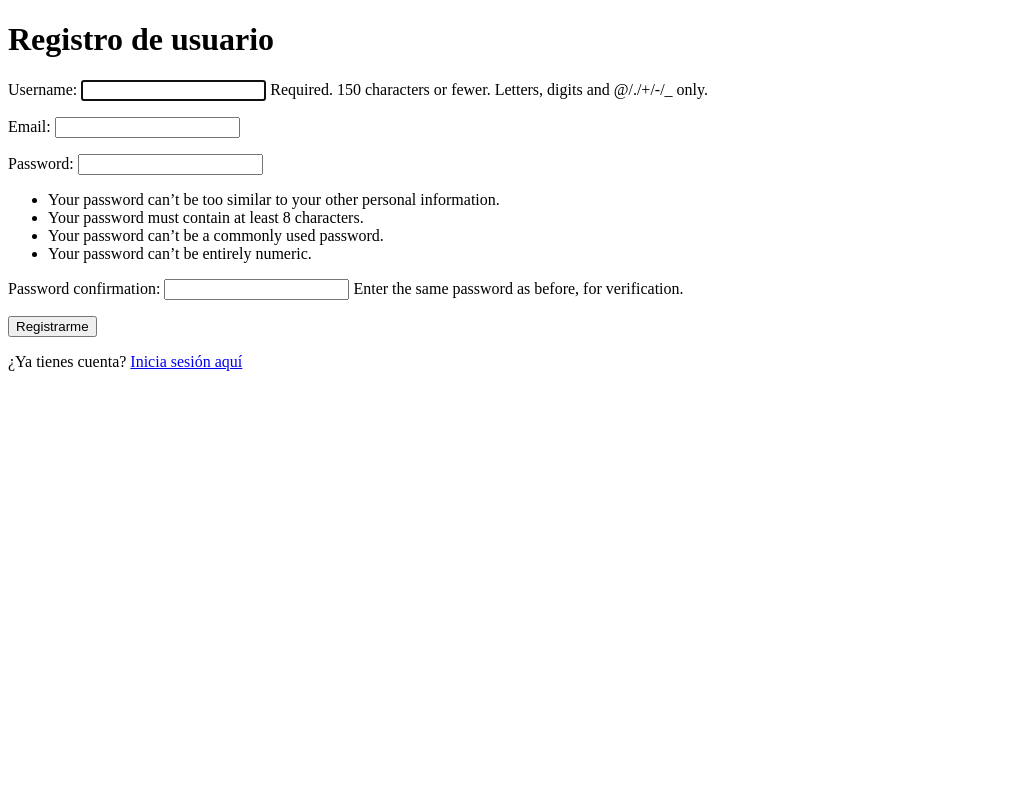
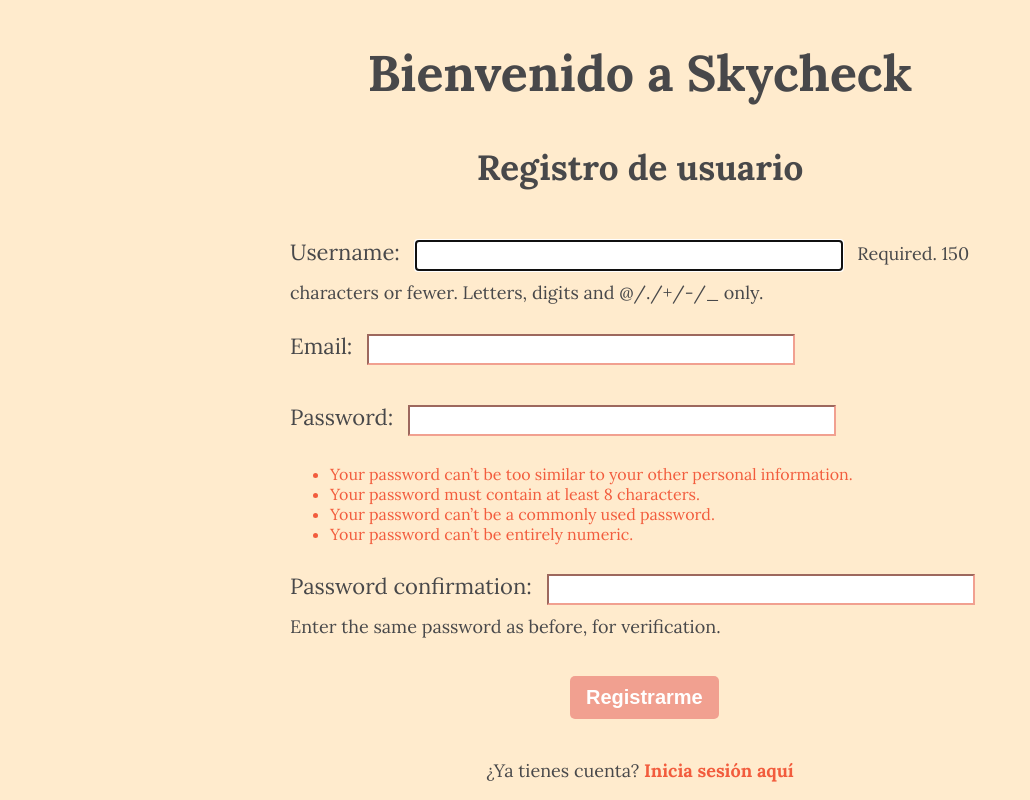
Before and after one commit to adrianla117/Weather_Project, a Django app: page /registro/ in a window 1280 px wide. Shown: the whole page, without its empty margins (0-1030 px from the left). Run offline with Django 5.2, Linux system fonts and the light colour scheme.

Commit message:
Estilos para el inicio de sesión y el registro de usuario

```diff
--- a/clima/templates/registration/registro.html
+++ b/clima/templates/registration/registro.html
@@ -3,14 +3,105 @@
 <head>
     <meta charset="UTF-8">
     <title>Registro</title>
+    <link href="https://fonts.googleapis.com/css2?family=Lora:ital,wght@0,400..700;1,400..700&display=swap" rel="stylesheet">
+    <style>
+        body {
+            font-family: "Lora", serif;
+            min-height: 100vh;
+            margin: 0;
+            padding: 0;
+            background-color: blanchedalmond;
+            display: flex;
+            flex-direction: column;
+            align-items: center;
+            justify-content: center;
+
+        }
+
+        .contenedor-registro {
+            width: 100%;
+            max-width: 700px;
+        }
+
+        h1 {
+            color: #48484A;
+            margin: 40px;
+            font-size: 50px;
+            text-align: center;
+        }
+
+        h2 {
+            color: #48484A;
+            margin: 40px;
+            font-size: 35px;
+            text-align: center;
+        }
+
+        form {
+            color: #F25C3D;
+        }
+
+        label {
+            font-size: 22px;
+        }
+
+        input {
+            margin: 10px;
+            width: 60%;
+            height: 25px;
+            border-color: #f1a090;
+        }
+
+        button {
+            background-color: #f1a090;
+            color: white;
+            border: none;
+            font-size: 20px;
+            font-weight: bold;
+            cursor: pointer;
+            border-radius: 5px;
+            padding: 10px 16px;
+            transition: background-color 0.5s ease;
+            margin: 20px;
+            text-align: center;
+            margin-left: 280px;
+        }
+
+        button:hover {
+            background-color: #F25C3D;
+        }
+
+        p {
+            font-size: 18px;
+            margin-top: 20px;
+            color: #48484A;
+        }
+
+        a {
+            color: #F25C3D;
+            text-decoration: none;
+            font-weight: bold;
+        }
+
+        a:hover {
+            text-decoration: underline;
+        }
+
+        .pregunta{
+            text-align: center;
+        }
+    </style>
 </head>
 <body>
-    <h1>Registro de usuario</h1>
-    <form method="post">
-        {% csrf_token %}
-        {{ form.as_p }}
-        <button type="submit">Registrarme</button>
-    </form>
-    <p>¿Ya tienes cuenta? <a href="{% url 'login' %}">Inicia sesión aquí</a></p>
+    <div class="contenedor-registro">
+        <h1>Bienvenido a Skycheck</h1>
+        <h2>Registro de usuario</h2>
+        <form method="post">
+            {% csrf_token %}
+            {{ form.as_p }}
+            <button type="submit">Registrarme</button>
+        </form>
+        <p class="pregunta">¿Ya tienes cuenta? <a href="{% url 'login' %}">Inicia sesión aquí</a></p>
+    </div>
 </body>
 </html>
```
Also changed, not shown: clima/templates/registration/login.html (+72 -6 lines).
